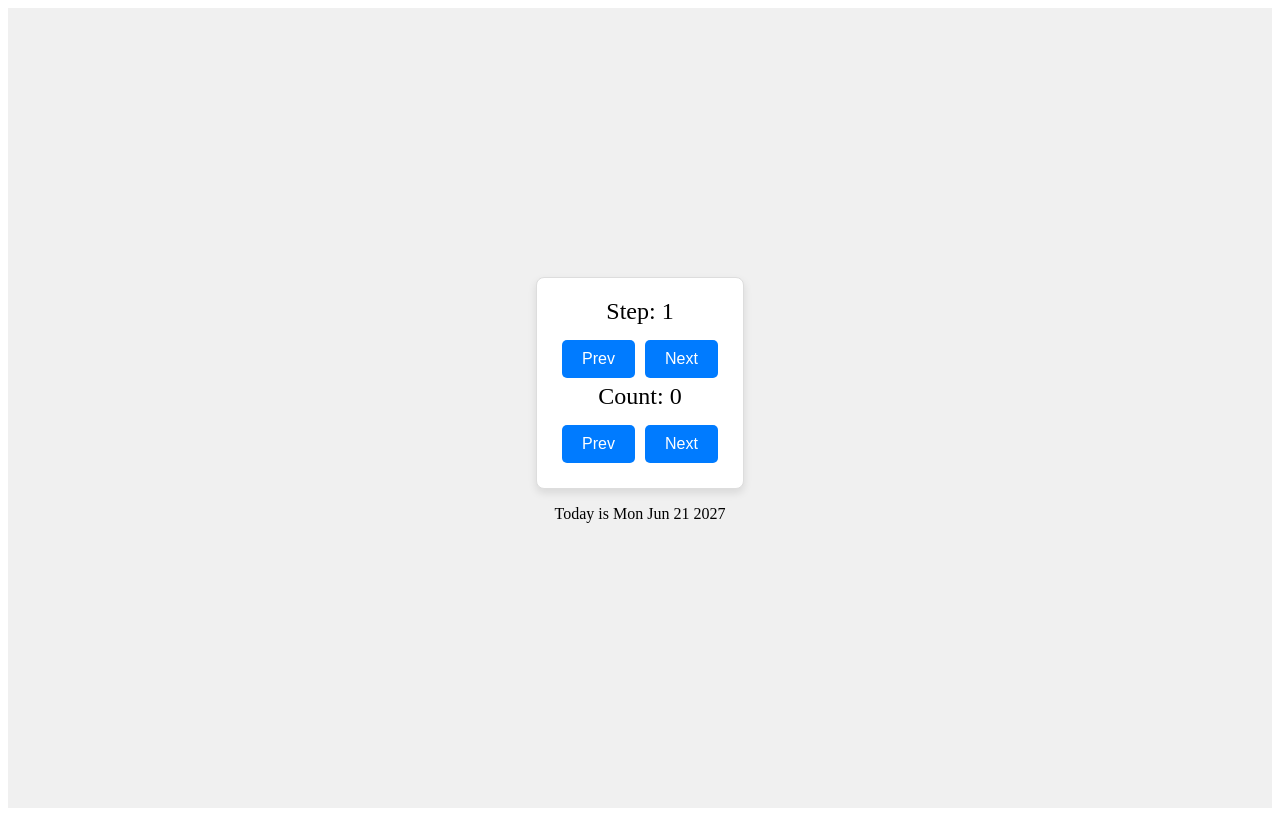
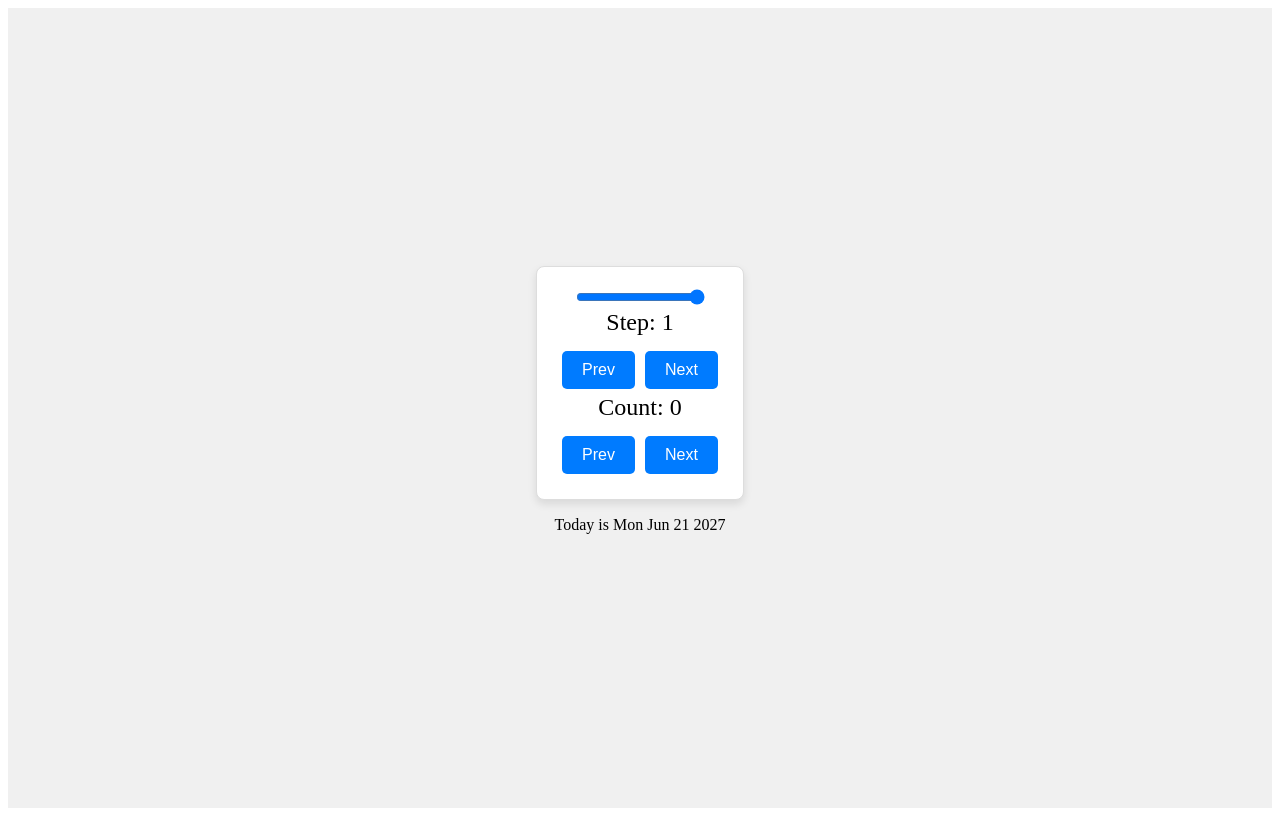
Before and after one commit to Ifeoluwa-cloud/DateCounter-component, a React (Create React App) app: page / in a window 1280 px wide. Built offline with nearby package versions, Linux system fonts and the light colour scheme.

Commit message:
Reafractor the counter

```diff
--- a/src/App.js
+++ b/src/App.js
@@ -39,6 +39,7 @@ function Counter() {
   return (
     <>
         <div className="Counter">
+          <input type='range' min={0} max={10}></input>
           <div>Step: {step}</div>
           <button onClick={prevBtn}>Prev</button>
           <button onClick={nextBtn}>Next</button>
```
